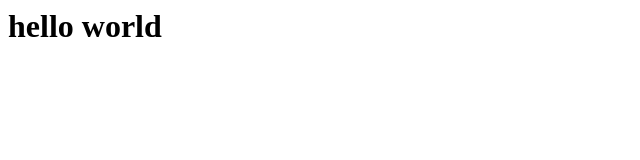
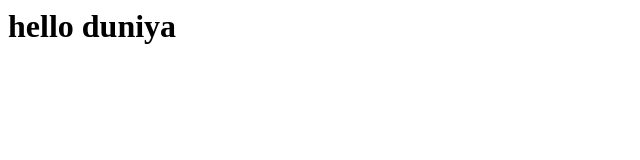
Before and after one commit to shreekrishna07/pull.html, a plain HTML site: page index.html in a window 1280 px wide. Shown: the full height of the page, 0-640 px from the left. Drawn offline with Linux system fonts and the light colour scheme.

Commit message:
replace world to duniya

```diff
--- a/index.html
+++ b/index.html
@@ -1 +1 @@
-	<h1>hello world</h1>
+	<h1>hello duniya</h1>
```
